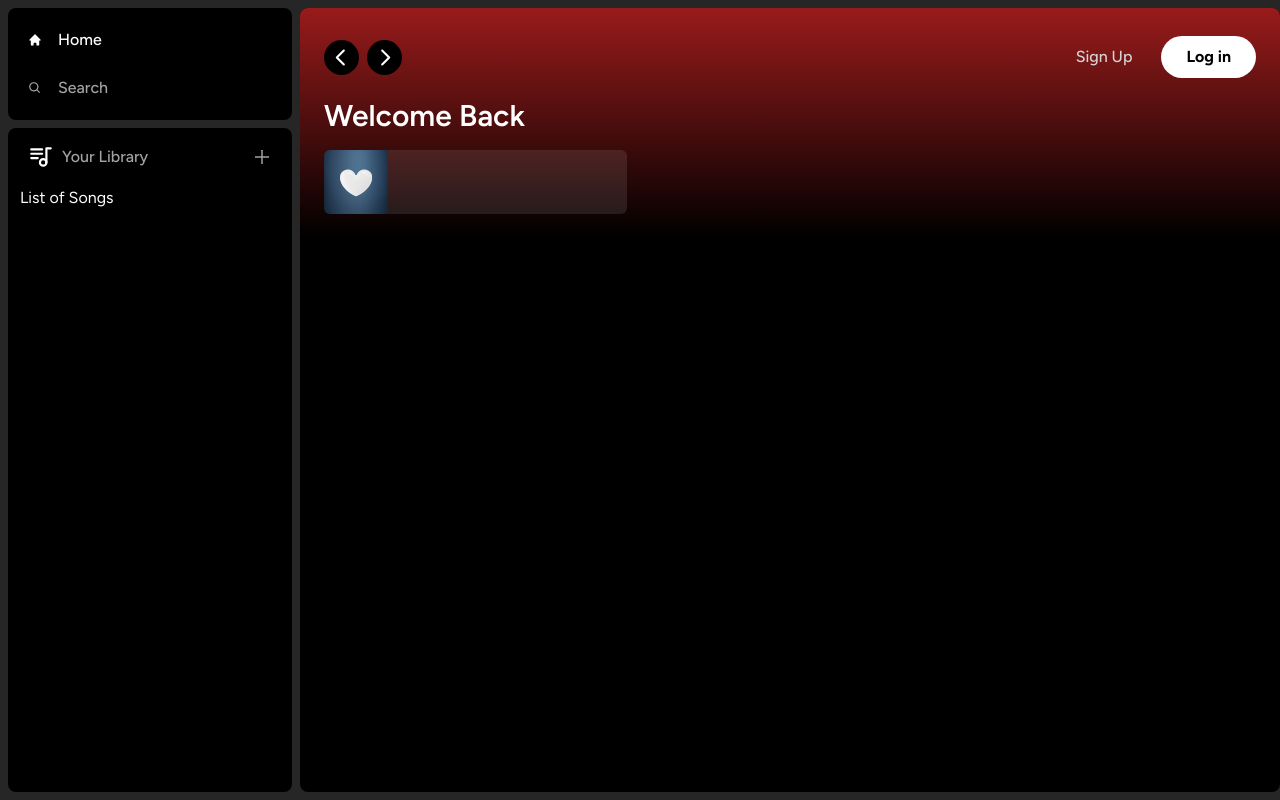
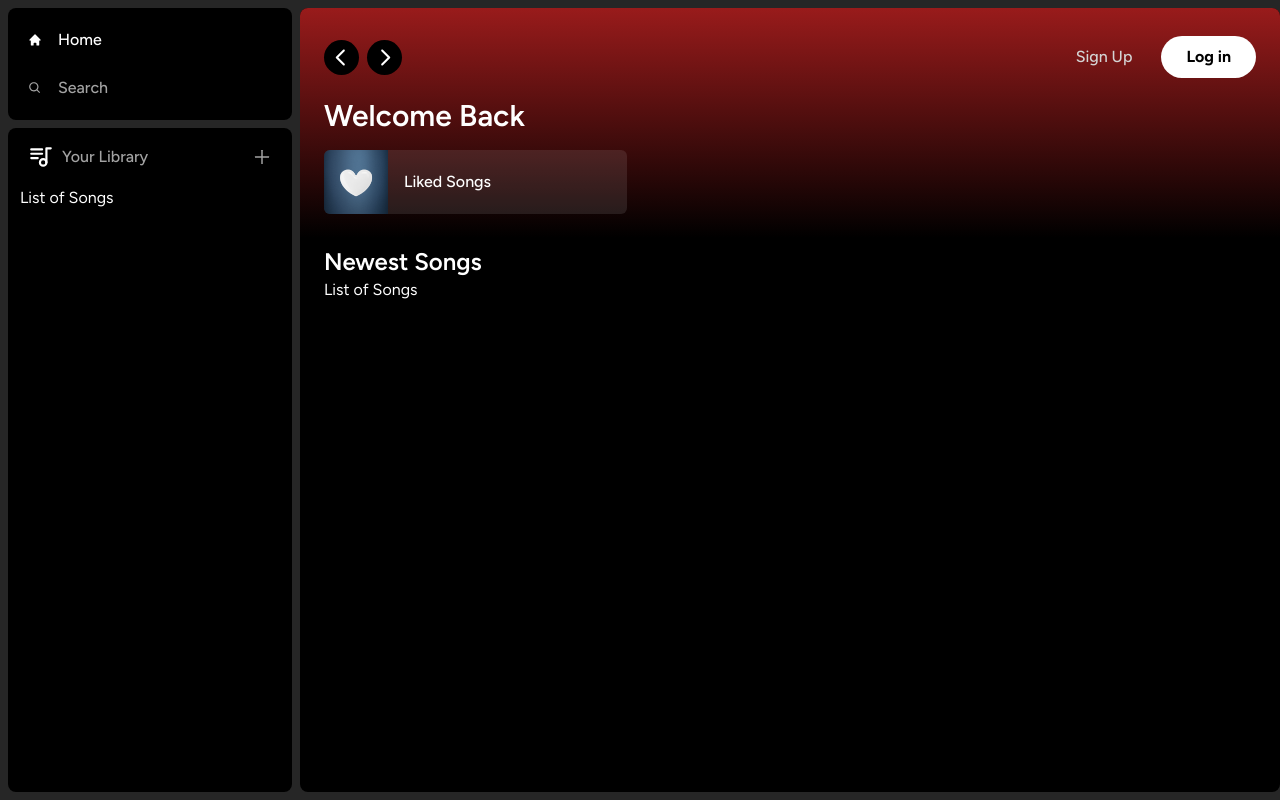
Before and after one commit to 121ShoryaSingh/Musicfy, a Next.js app: page / in a window 1280 px wide. Built offline with nearby package versions, Linux system fonts and the light colour scheme.

Commit message:
basic_layout_complete

```diff
--- a/app/(site)/page.tsx
+++ b/app/(site)/page.tsx
@@ -9,9 +9,15 @@ export default function Home() {
           <h1 className="text-white text-3xl font-semibold">Welcome Back</h1>
         </div>
         <div className="grid grid-cols-1 sm:grid-cols-2 xl:grid-cols-3 2xl:grid-cols-3 gap-3 mt-4">
-          <ListItem image="/images/liked.png"/>
+          <ListItem image="/images/liked.png" name="Liked Songs" href="liked"/>
         </div>
       </Header>
+      <div className="mt-2 mb-7 px-6">
+        <div className="flex justify-between items-center">
+          <h1 className="text-while text-2xl font-semibold">Newest Songs</h1>
+        </div>
+        <div>List of Songs</div>
+      </div>
     </div>
   );
 }
--- a/components/ListItem.tsx
+++ b/components/ListItem.tsx
@@ -10,6 +10,7 @@ interface ListItemProps {
 import { useRouter } from 'next/navigation';
 import React from 'react'
 import Image from 'next/image';
+import { FaPlay } from 'react-icons/fa';
 
 
 const ListItem: React.FC<ListItemProps> = ({ image, name, href}) => {
@@ -20,10 +21,12 @@ const ListItem: React.FC<ListItemProps> = ({ image, name, href}) => {
   }
 
   return (
-    <button className='relative group flex items-center rounded-md overflow-hidden gap-x-4 bg-neutral-100/10 hover:bg-neutral-100/20 transition pr-4 '>
+    <button onClick={onClick} className='relative group flex items-center rounded-md overflow-hidden gap-x-4 bg-neutral-100/10 hover:bg-neutral-100/20 transition pr-4 '>
       <div className='relative min-h-[64px] min-w-[64px]'>
-        <Image className="object-cover" fill src={image} alt={Image}/>
+        <Image className="object-cover" fill src={image} alt="Image"/>
       </div>
+      <p className='font-medium truncate py-5'>{name}</p>
+      <div className='text-black opacity-0 absolute transition rounded-full flex items-center justify-center bg-rose-500 p-4 drop-shadow-md right-5 group-hover:opacity-100 hover:scale-110'><FaPlay/></div>
     </button>
   )
 }
```
Also changed, not shown: 1 other file (tests, documents, lock files or other folders).
